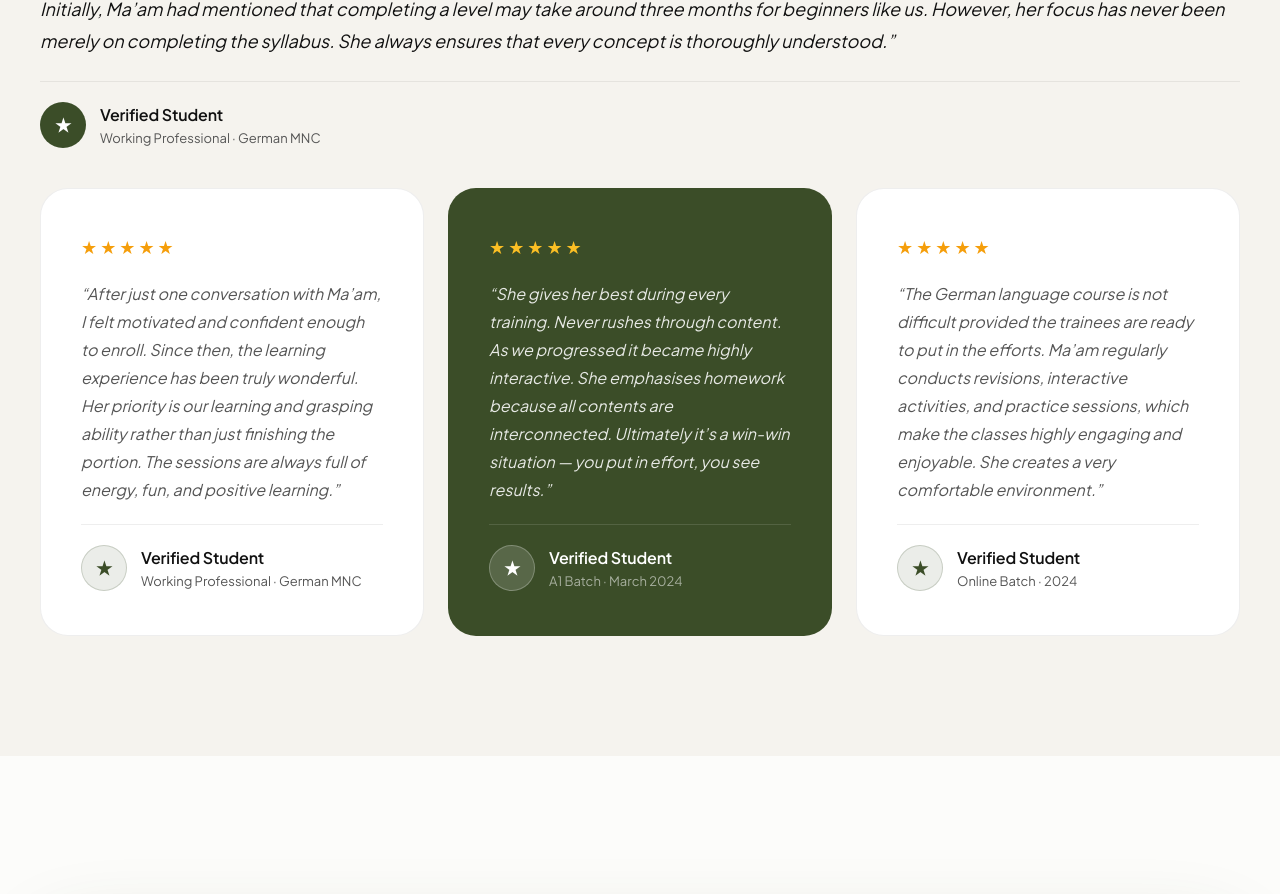
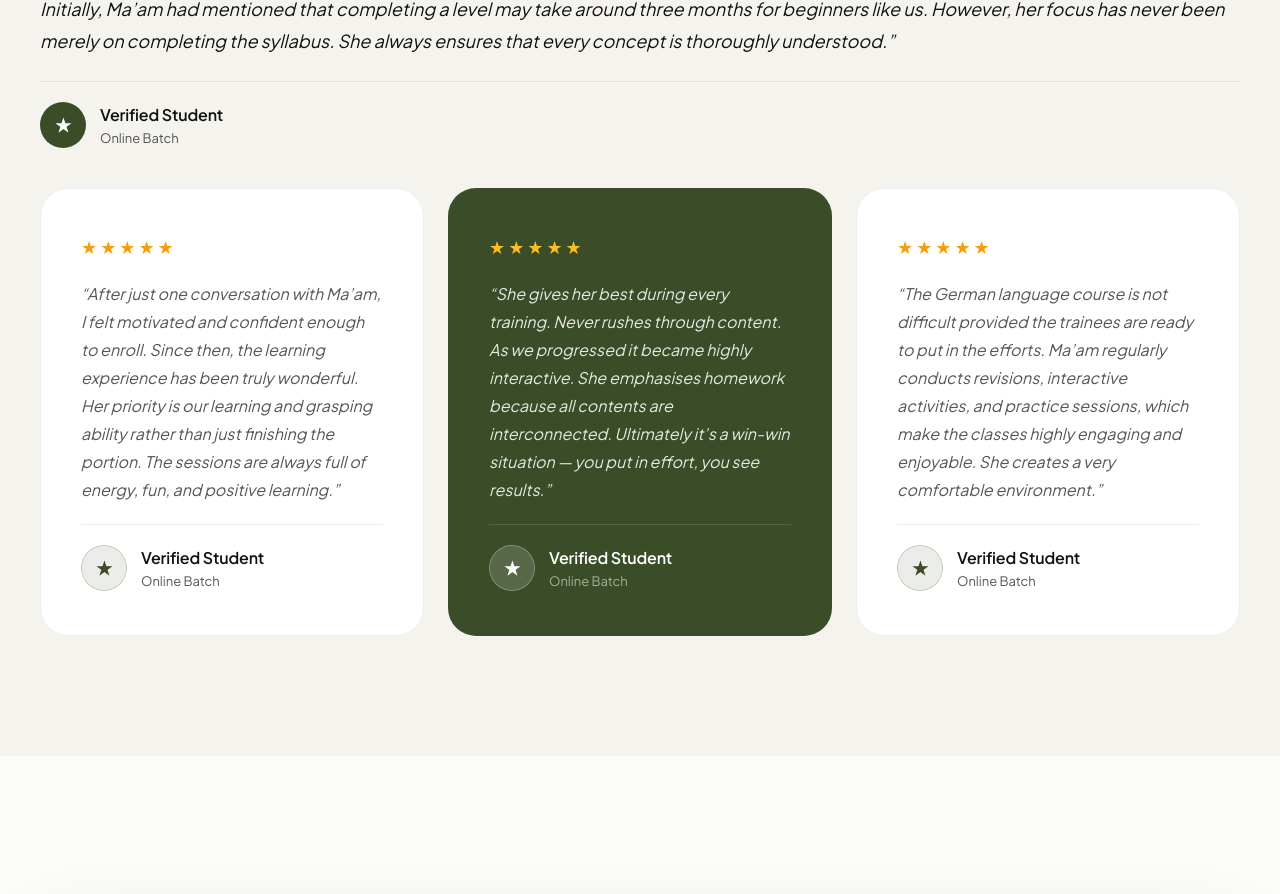
Before and after one commit to ke7innnn/pratimagerman, a Next.js app: page / in a window 1280 px wide. Shown: the part 3792-4686 px from the top of the page. Built offline with nearby package versions, Linux system fonts and the light colour scheme.

Commit message:
chore: update testimonial descriptions to Online Batch

```diff
--- a/src/app/page.tsx
+++ b/src/app/page.tsx
@@ -270,7 +270,7 @@ export default function Home() {
                 <div className={styles.testimonialAvatar} style={{ background: 'var(--color-primary)', color: '#fff' }}>★</div>
                 <div>
                   <strong>Verified Student</strong>
-                  <span>Working Professional · German MNC</span>
+                  <span>Online Batch</span>
                 </div>
               </div>
             </div>
@@ -290,7 +290,7 @@ export default function Home() {
                   <div className={styles.testimonialAvatar}>★</div>
                   <div>
                     <strong>Verified Student</strong>
-                    <span>Working Professional · German MNC</span>
+                    <span>Online Batch</span>
                   </div>
                 </div>
               </motion.div>
@@ -308,7 +308,7 @@ export default function Home() {
                   <div className={styles.testimonialAvatar}>★</div>
                   <div>
                     <strong>Verified Student</strong>
-                    <span>A1 Batch · March 2024</span>
+                    <span>Online Batch</span>
                   </div>
                 </div>
               </motion.div>
@@ -326,7 +326,7 @@ export default function Home() {
                   <div className={styles.testimonialAvatar}>★</div>
                   <div>
                     <strong>Verified Student</strong>
-                    <span>Online Batch · 2024</span>
+                    <span>Online Batch</span>
                   </div>
                 </div>
               </motion.div>
```
